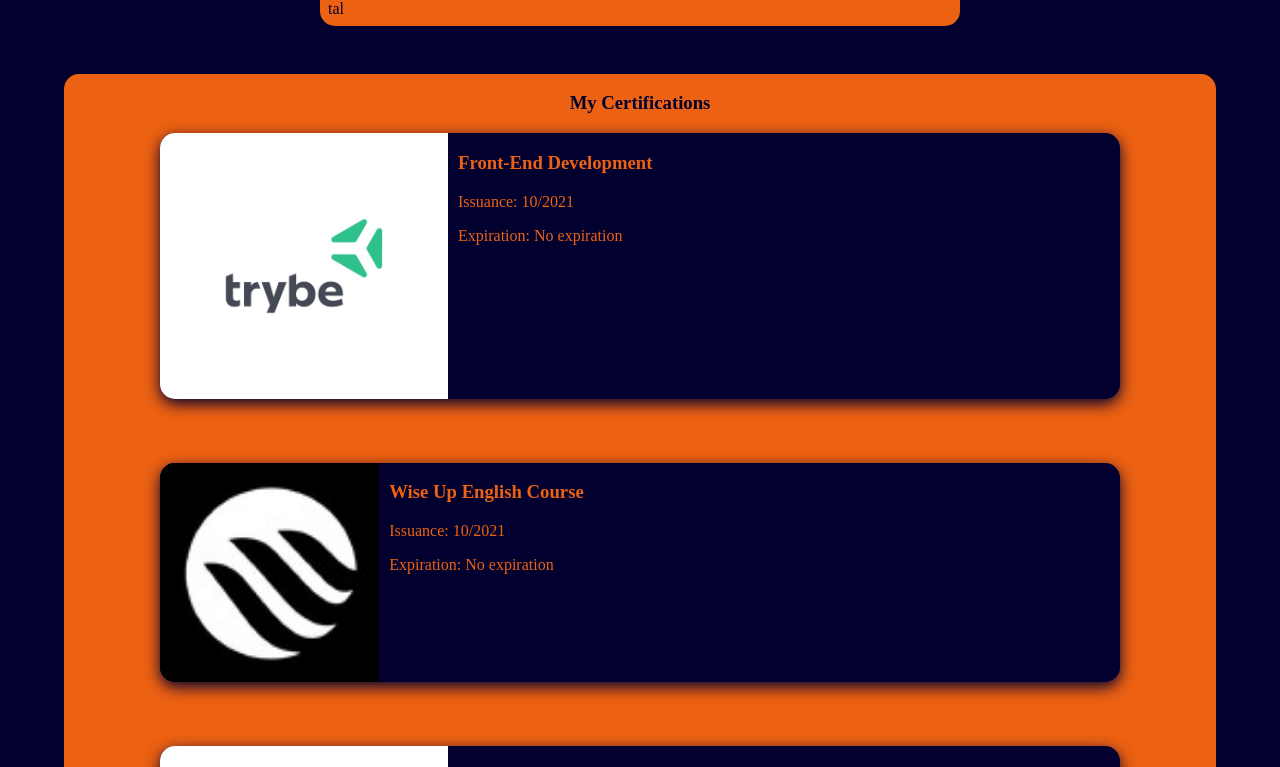
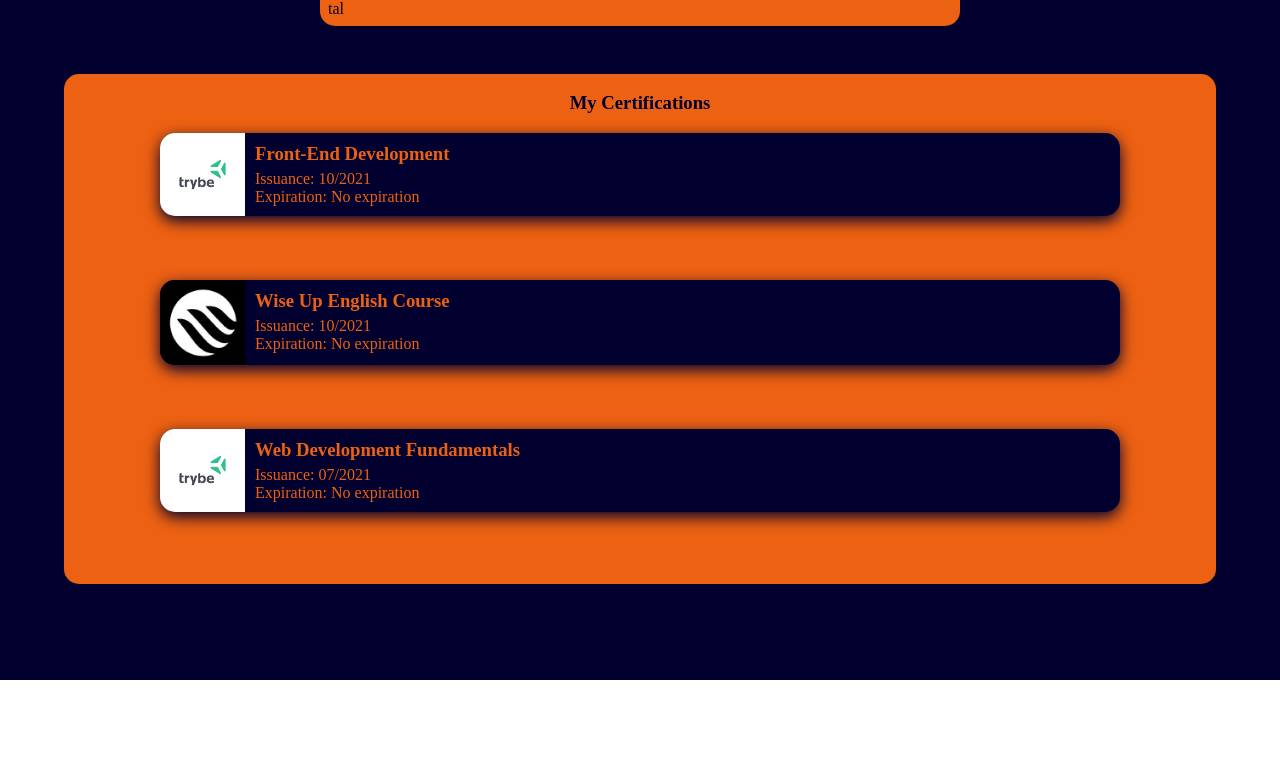
Before and after one commit to BrunoDevMoraes/brunodevmoraes-portfolio, a React (Create React App) app: page / in a window 1280 px wide. Shown: the part 1739-2506 px from the top of the page. After the commit the page ends 2419 px from the top, so only its background shows below. Built offline with nearby package versions, Linux system fonts and the light colour scheme.

Commit message:
Fix certification img bug

```diff
--- a/src/components/CetificationCard/CertificationCard.css
+++ b/src/components/CetificationCard/CertificationCard.css
@@ -5,14 +5,18 @@
 }
 
 #certification-card a img {
-  width: 30%;
+  width: 85px;
   border-radius: 15px 0 0 15px;
 }
 
 #certification-info-box {
   padding-left: 10px;
+  padding-bottom: 10px;
   border-radius: 0 15px 15px 0;
   width: 100%;
+  display: flex;
+  flex-direction: column;
+  flex-wrap: wrap;
 }
 
 #certification-card a {
@@ -36,7 +40,16 @@
   box-shadow: 0px 5px 15px #01002E;
 }
 
-
 #card-information-img {
   display: flex;
 }
+
+#certification-info-box p {
+  margin: 0;
+  padding: 0;
+}
+
+#certification-info-box h3 {
+  margin-top: 10px;
+  margin-bottom: 5px;
+}
```
